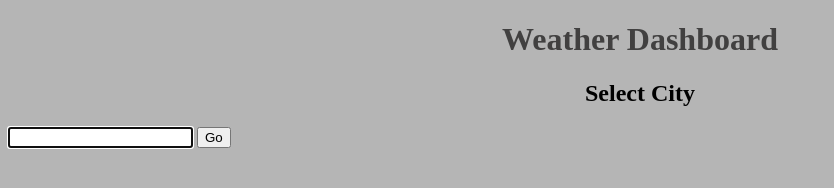
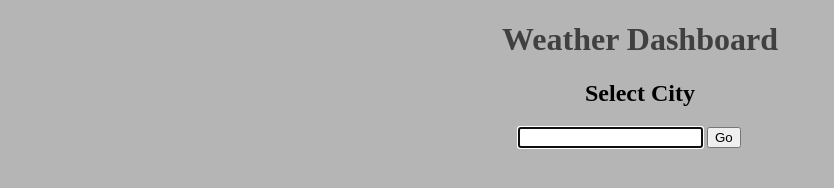
Before and after one commit to chelsbo/Weather-Dashboard, a plain HTML site: page index.html in a window 1280 px wide. Shown: the whole page, without its empty margins (0-834 px from the left). Drawn offline with Linux system fonts and the light colour scheme.

Commit message:
Updated CSS to add styling

```diff
--- a/assets/style.css
+++ b/assets/style.css
@@ -9,3 +9,8 @@ h1 {
 h2 {
     text-align: center;
 }
+
+input {
+    margin-left: 510px;
+    align-content: center;
+}
```
